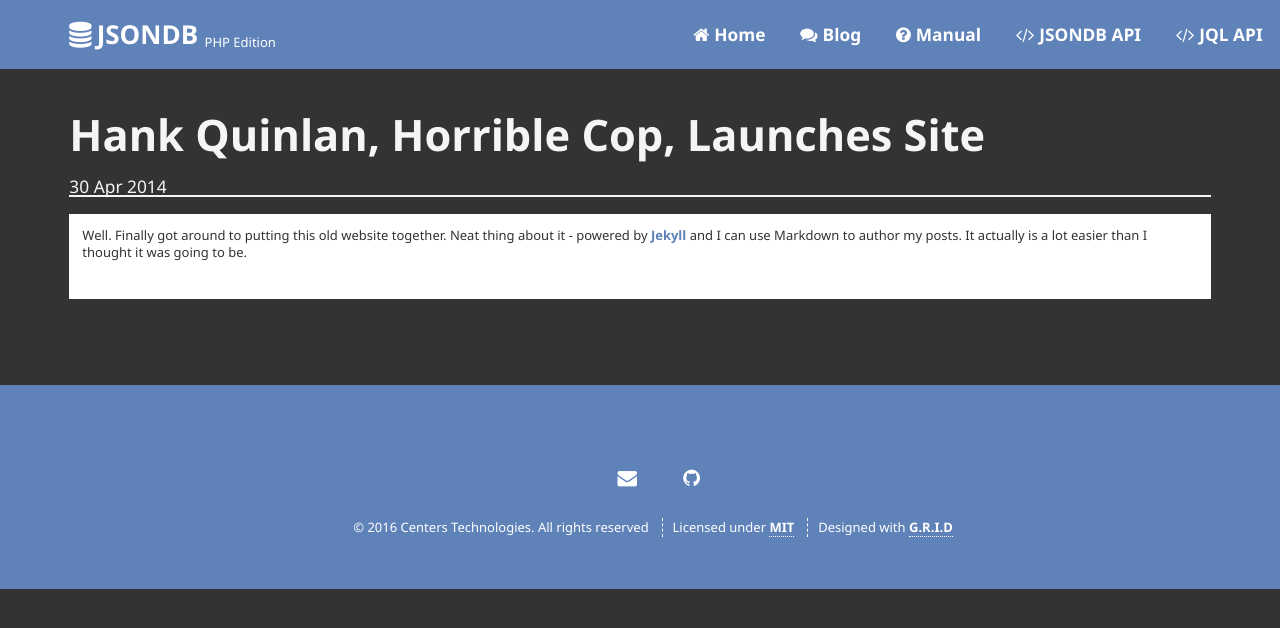
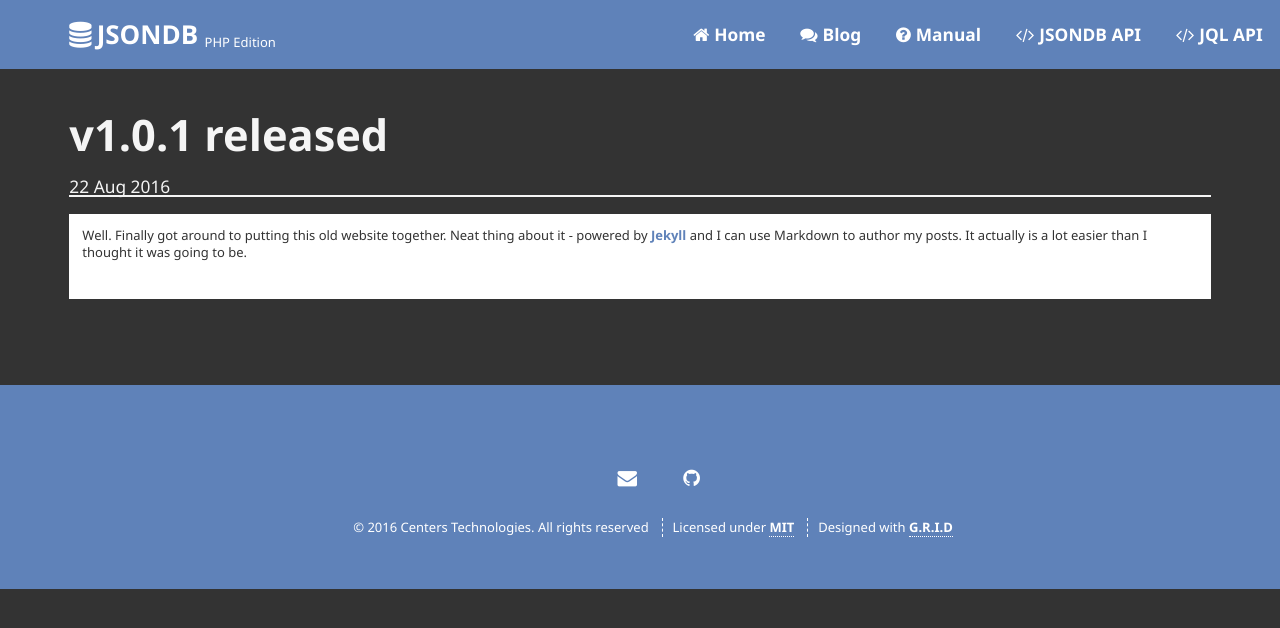
Before and after one commit to ElementaryFramework/JSONDB, a Jekyll site: the page built from _posts/2016-08-22-v1.0.1-released.md, in a window 1280 px wide. Shown: the top 628 px of the page. Built offline with Jekyll 4.4.1, drawn with Linux system fonts in a browser that asks for light colours; comment, search, counter and statistics services are not loaded.

Commit message:
Update website

```diff
--- a/_layouts/post.html
+++ b/_layouts/post.html
@@ -1,5 +1,6 @@
 ---
 layout: default
+menu: "blog"
 ---
 <section id="main">
     <div class="grid">
--- a/_posts/2016-08-22-v1.0.1-released.md
+++ b/_posts/2016-08-22-v1.0.1-released.md
@@ -1,7 +1,7 @@
 ---
 layout: post
-title: "Hank Quinlan, Horrible Cop, Launches Site"
-date: 2014-04-30
+title: "v1.0.1 released"
+date: 2016-08-22
 excerpt: "Tiny description of the post! Well. Finally got around to putting this old website together. Neat thing about it - powered by [Jekyll](http://jekyllrb.com) and I can use Markdown to author my posts. It actually is a lot easier than I thought it was going to be."
 ---
 
```
Also changed, not shown: _posts/2016-08-20-first-version-released.md (+2 -1 lines).
